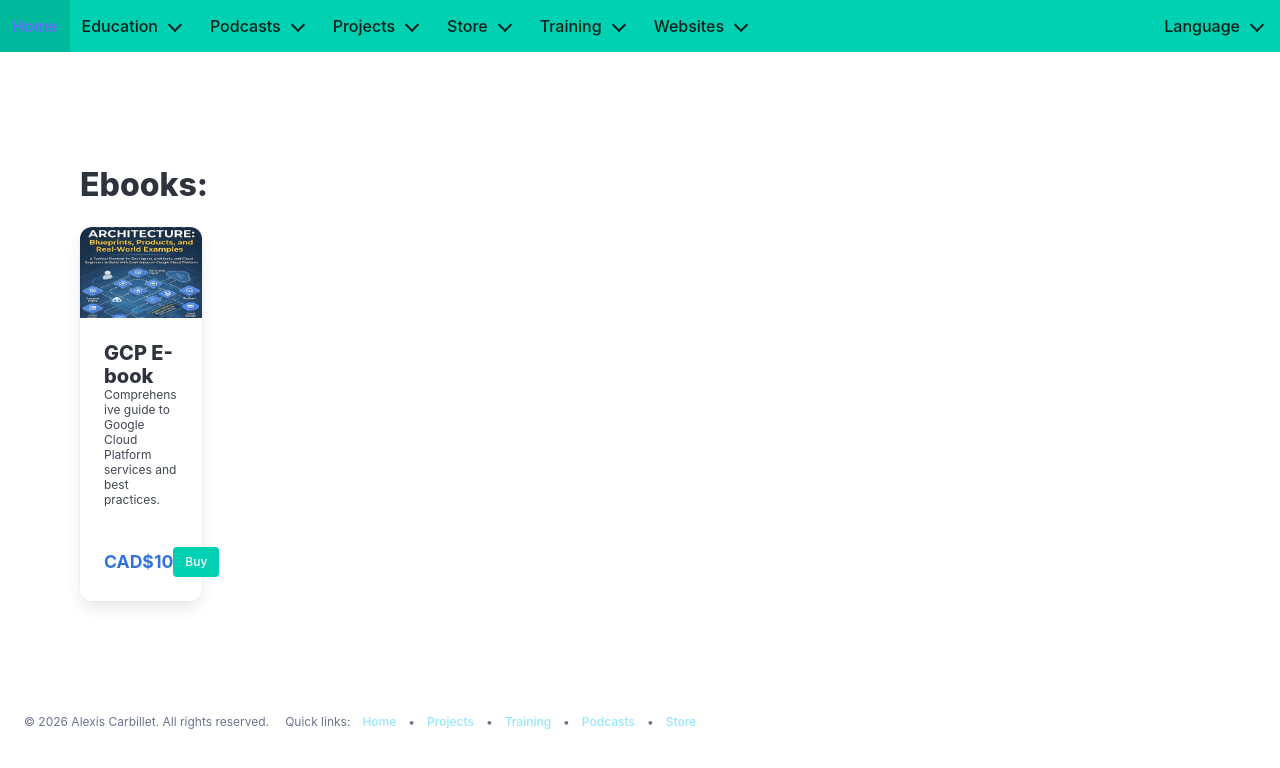
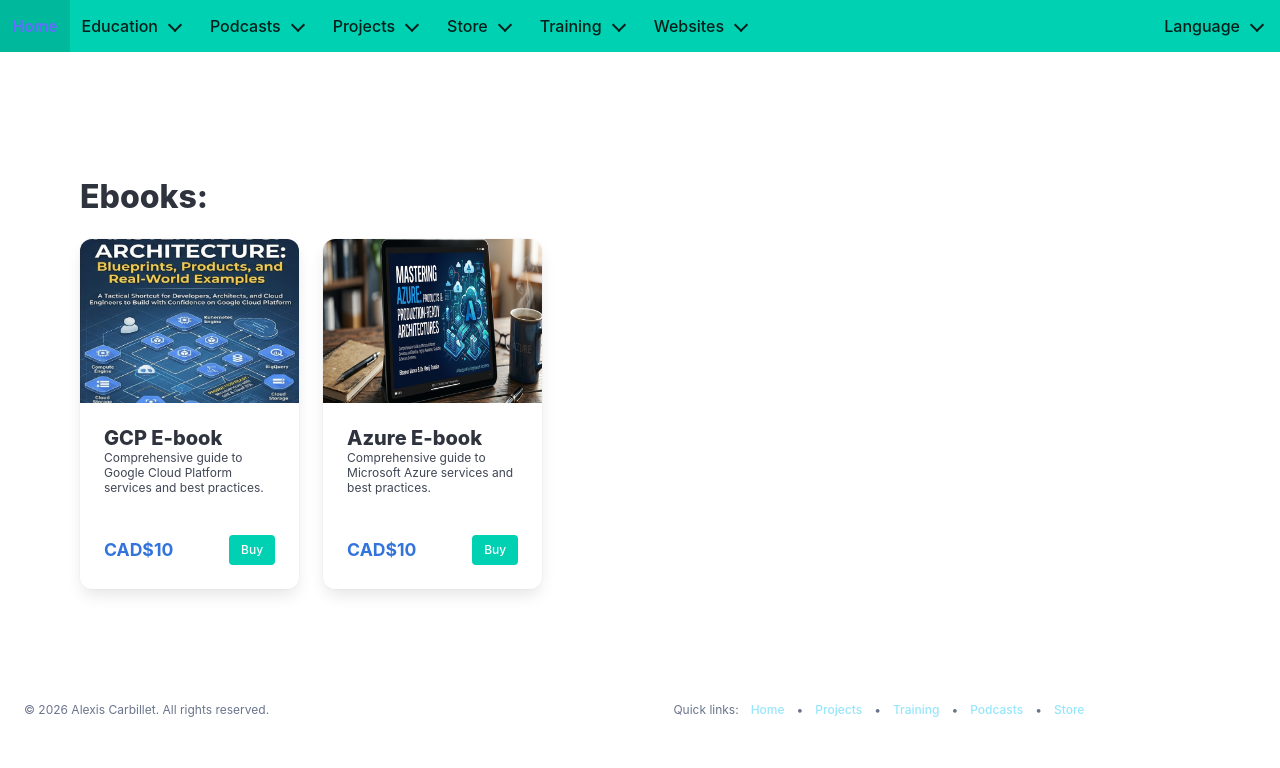
Before and after one commit to alexiscarbillet/alexis-carbillet, a React (Vite) app: page /digital-assets-ebooks in a window 1280 px wide. Shown: the top 768 px of the page. Built offline with nearby package versions, Linux system fonts and the light colour scheme.

Commit message:
add ebook 2

```diff
--- a/src/Ebooks.jsx
+++ b/src/Ebooks.jsx
@@ -14,6 +14,13 @@
       price: "CAD$10",
       image: "/assets/ebooks/gcp-ebook.png",
       descriptionKey: "digital-assets.ebooks.gcp-ebook-desc"
+    },
+    {
+      titleKey: "digital-assets.ebooks.azure-ebook",
+      url: "https://shop.alexis-carbillet.com/l/azure-ebook",
+      price: "CAD$10",
+      image: "/assets/ebooks/azure-ebook.png",
+      descriptionKey: "digital-assets.ebooks.azure-ebook-desc"
     }
   ];
 
--- a/src/i18n/en.json
+++ b/src/i18n/en.json
@@ -279,7 +279,9 @@
     "ebooks": {
       "ebooksHeader": "Ebooks:",
       "gcp-ebook": "GCP E-book",
-      "gcp-ebook-desc": "Comprehensive guide to Google Cloud Platform services and best practices."
+      "gcp-ebook-desc": "Comprehensive guide to Google Cloud Platform services and best practices.",
+      "azure-ebook": "Azure E-book",
+      "azure-ebook-desc": "Comprehensive guide to Microsoft Azure services and best practices."
     }
   },
   "diplomas": [
--- a/src/i18n/es.json
+++ b/src/i18n/es.json
@@ -277,7 +277,9 @@
     "ebooks": {
       "ebooksHeader": "Ebooks:",
       "gcp-ebook": "E-book de GCP",
-      "gcp-ebook-desc": "Guía completa de los servicios de Google Cloud Platform y las mejores prácticas."
+      "gcp-ebook-desc": "Guía completa de los servicios de Google Cloud Platform y las mejores prácticas.",
+      "azure-ebook": "E-book de Azure",
+      "azure-ebook-desc": "Guía completa de los servicios de Microsoft Azure y las mejores prácticas."
     }
   },
   "diplomas": [
--- a/src/i18n/fr.json
+++ b/src/i18n/fr.json
@@ -280,7 +280,9 @@
     "ebooks": {
       "ebooksHeader": "Ebooks:",
       "gcp-ebook": "E-book GCP",
-      "gcp-ebook-desc": "Guide complet des services Google Cloud Platform et des meilleures pratiques."
+      "gcp-ebook-desc": "Guide complet des services Google Cloud Platform et des meilleures pratiques.",
+      "azure-ebook": "E-book Azure",
+      "azure-ebook-desc": "Guide complet des services Microsoft Azure et des meilleures pratiques."
     }
   },
   "diplomas": [
```
Also changed, not shown: public/assets/ebooks/azure-ebook.png (added).
